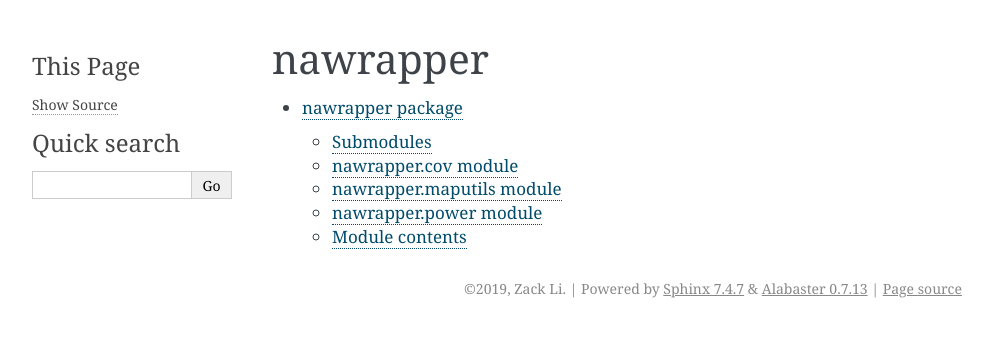
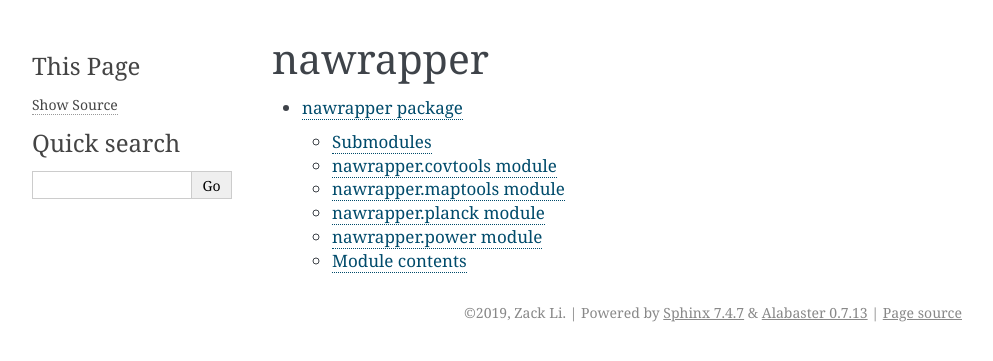
Before and after one commit to xzackli/nawrapper, a Sphinx documentation site: the page built from docs/source/modules.rst, in a window 1280 px wide. Shown: the top 361 px of the page, without its empty margins (148-1141 px from the left). Built offline with Sphinx 7.4.7, drawn with Linux system fonts in a browser that asks for light colours.

Commit message:
changed modules rst

```diff
--- a/docs/source/nawrapper.rst
+++ b/docs/source/nawrapper.rst
@@ -4,18 +4,26 @@ nawrapper package
 Submodules
 ----------
 
-nawrapper.cov module
---------------------
+nawrapper.covtools module
+-------------------------
 
-.. automodule:: nawrapper.cov
+.. automodule:: nawrapper.covtools
    :members:
    :undoc-members:
    :show-inheritance:
 
-nawrapper.maputils module
+nawrapper.maptools module
 -------------------------
 
-.. automodule:: nawrapper.maputils
+.. automodule:: nawrapper.maptools
+   :members:
+   :undoc-members:
+   :show-inheritance:
+
+nawrapper.planck module
+-----------------------
+
+.. automodule:: nawrapper.planck
    :members:
    :undoc-members:
    :show-inheritance:
```
